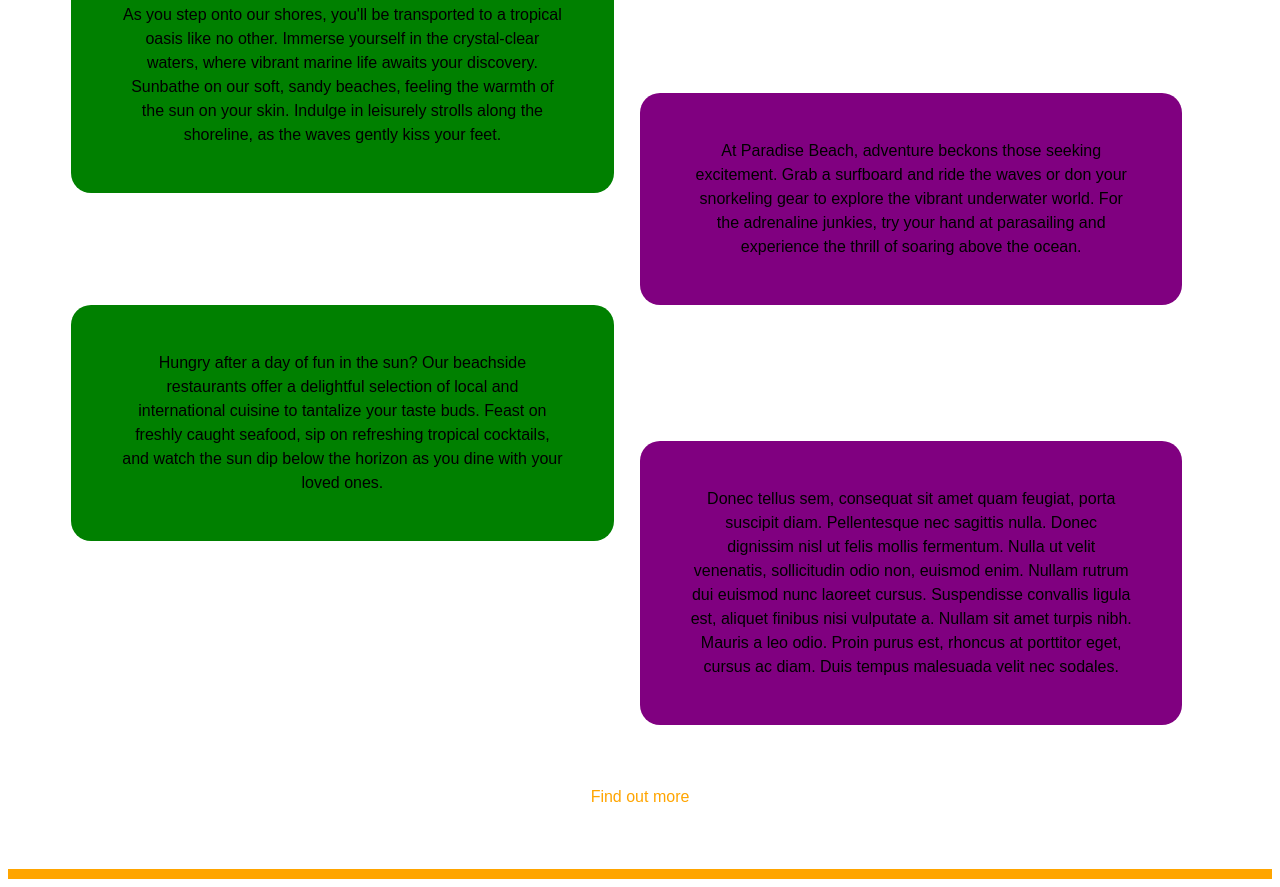
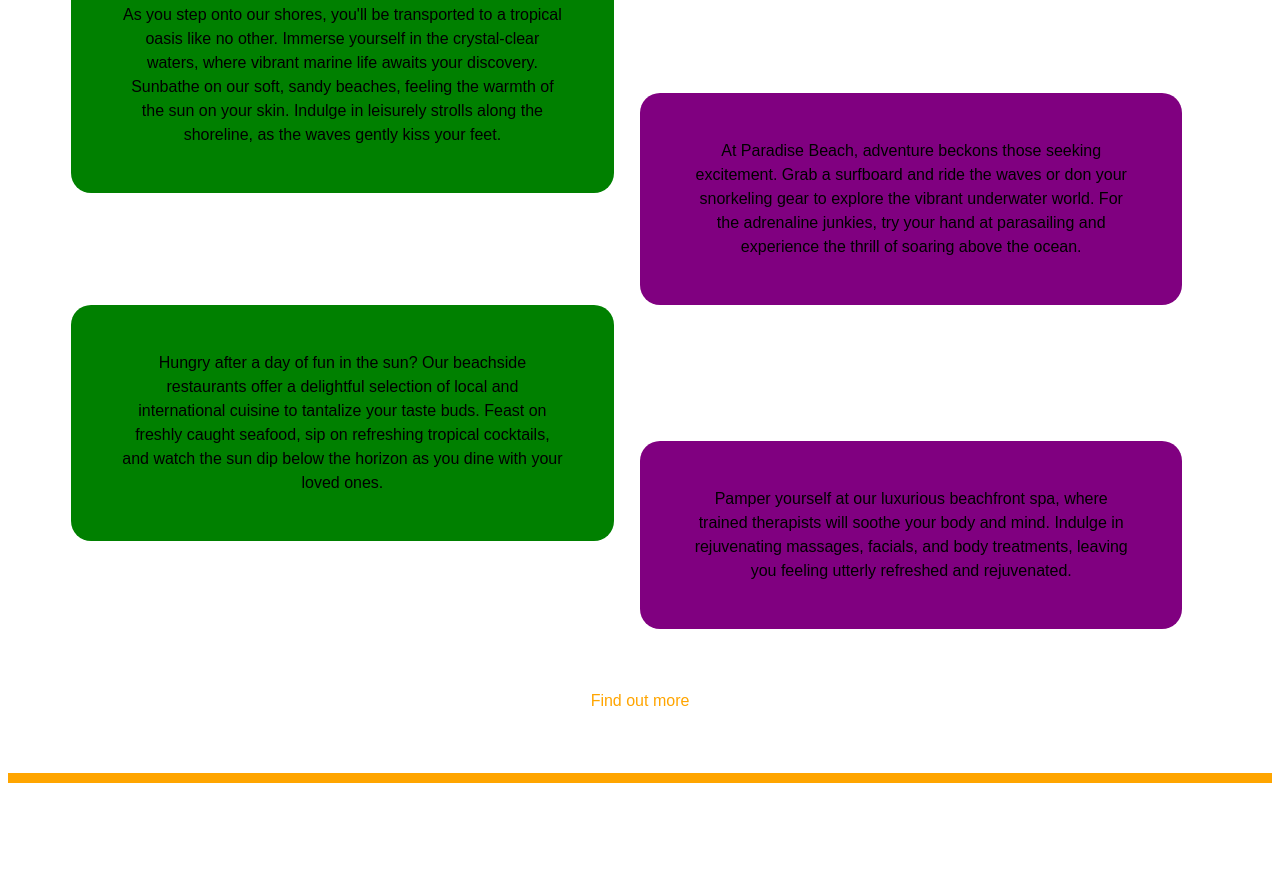
Before and after one commit to lolubabafemi/New-River, a plain HTML site: page index.html in a window 1280 px wide. Shown: the part 608-1495 px from the top of the page. After the commit the page ends 1399 px from the top, so only its background shows below. Drawn offline with Linux system fonts and the light colour scheme.

Commit message:
content edit

```diff
--- a/index.html
+++ b/index.html
@@ -29,7 +29,7 @@
         </p>
     </div>
     <div class="secondary-content">
-        <p>Donec tellus sem, consequat sit amet quam feugiat, porta suscipit diam. Pellentesque nec sagittis nulla. Donec dignissim nisl ut felis mollis fermentum. Nulla ut velit venenatis, sollicitudin odio non, euismod enim. Nullam rutrum dui euismod nunc laoreet cursus. Suspendisse convallis ligula est, aliquet finibus nisi vulputate a. Nullam sit amet turpis nibh. Mauris a leo odio. Proin purus est, rhoncus at porttitor eget, cursus ac diam. Duis tempus malesuada velit nec sodales.</p>
+        <p>Pamper yourself at our luxurious beachfront spa, where trained therapists will soothe your body and mind. Indulge in rejuvenating massages, facials, and body treatments, leaving you feeling utterly refreshed and rejuvenated.</p>
     </div>
         <footer id="main-footer">
             <a href="#top">Find out more</a>
```
